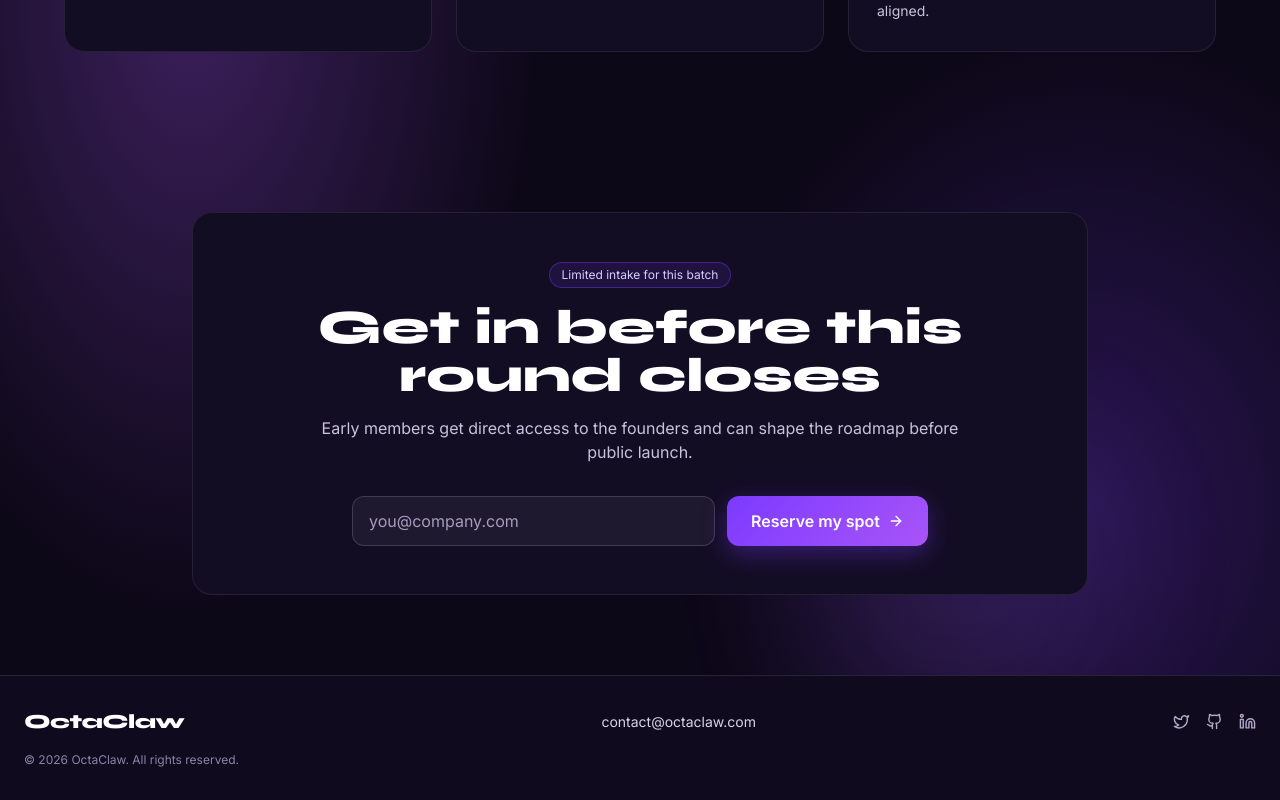
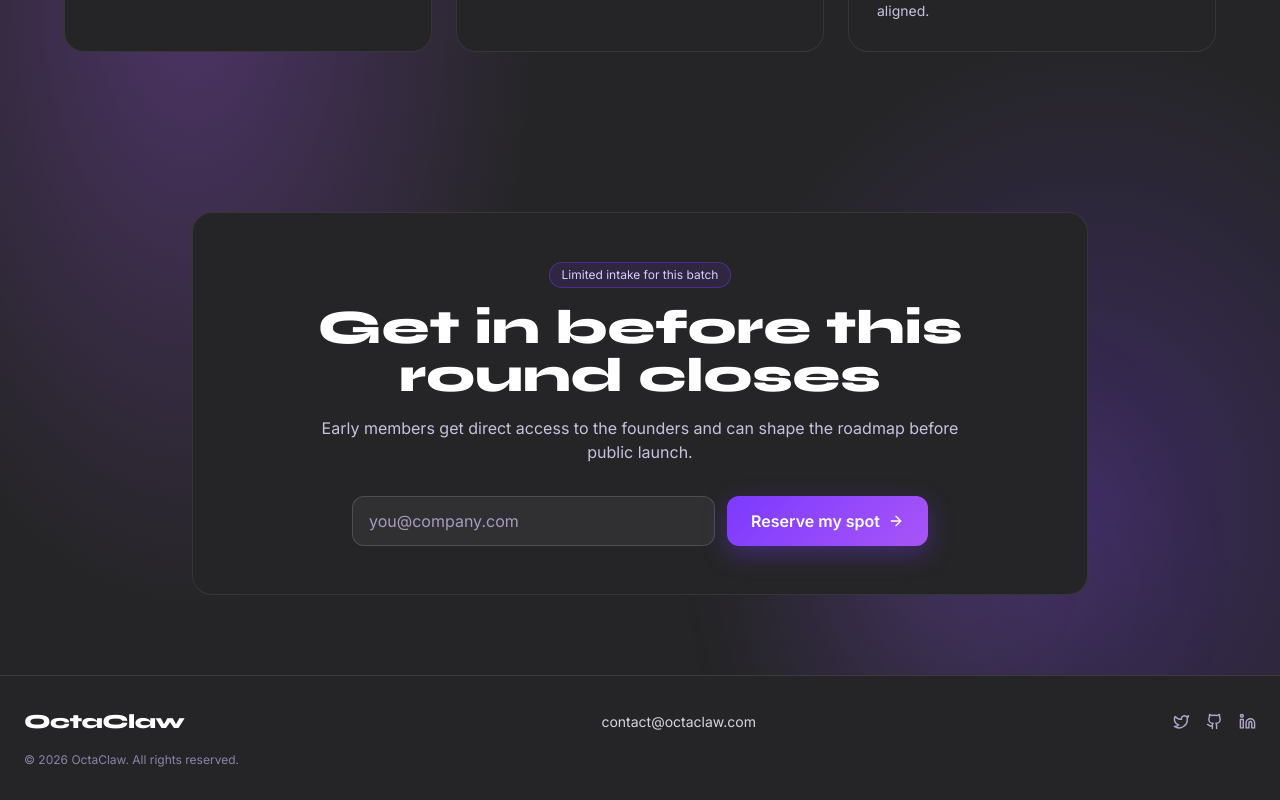
Before and after one commit to Sohail-9/octaclaw-fe, a Next.js app: page /agent in a window 1280 px wide. Shown: the part 2737-3537 px from the top of the page. Built offline with nearby package versions, Linux system fonts and the light colour scheme.

Commit message:
style: Update background colors to a consistent dark grey palette across the application.

```diff
--- a/src/app/globals.css
+++ b/src/app/globals.css
@@ -1,8 +1,8 @@
 @import "tailwindcss";
 
 :root {
-  --bg: #0d0818;
-  --surface: #130d24;
+  --bg: #252527;
+  --surface: #252527;
   --purple: #7c3aff;
   --purple-mid: #a855f7;
   --purple-light: #c084fc;
@@ -60,7 +60,7 @@ h6 {
     radial-gradient(ellipse 45% 40% at 75% 8%, rgba(168, 85, 247, 0.35) 0%, transparent 65%),
     radial-gradient(ellipse 34% 30% at 12% 92%, rgba(168, 85, 247, 0.38) 0%, transparent 62%),
     radial-gradient(ellipse 22% 20% at 18% 88%, rgba(124, 58, 255, 0.22) 0%, transparent 65%),
-    #0d0818;
+    #252527;
 }
 
 /* ── Glow orbs ── */
--- a/src/components/layout/Footer.tsx
+++ b/src/components/layout/Footer.tsx
@@ -7,7 +7,7 @@ type FooterProps = {
 export default function Footer({ minimal = false }: FooterProps) {
   if (minimal) {
     return (
-      <footer className="relative border-t border-white/10 bg-[#0d0818] py-8">
+      <footer className="relative border-t border-white/10 bg-[#252527] py-8">
         <div className="max-w-7xl mx-auto px-6 text-center text-sm text-[#b9b2cf]">
           © {new Date().getFullYear()} OctaClaw
         </div>
@@ -16,7 +16,7 @@ export default function Footer({ minimal = false }: FooterProps) {
   }
 
   return (
-    <footer className="relative border-t border-white/10 py-8 bg-[#100a1e]">
+    <footer className="relative border-t border-white/10 py-8 bg-[#252527]">
       <div className="max-w-7xl mx-auto px-6 flex flex-col gap-6 md:flex-row md:items-center md:justify-between">
         <span className="text-xl text-white font-extrabold tracking-tight font-[family-name:var(--font-syne)]">
           OctaClaw
--- a/src/components/layout/Navbar.tsx
+++ b/src/components/layout/Navbar.tsx
@@ -31,7 +31,7 @@ export default function Navbar({
       transition={{ duration: 0.45, ease: [0.22, 1, 0.36, 1] }}
       className={`fixed top-0 left-0 right-0 z-50 border-b transition-all duration-300 ${
         scrolled
-          ? "bg-[#0d0818]/85 border-white/10"
+          ? "bg-[#252527]/85 border-white/10"
           : "bg-transparent border-transparent"
       }`}
     >
```
